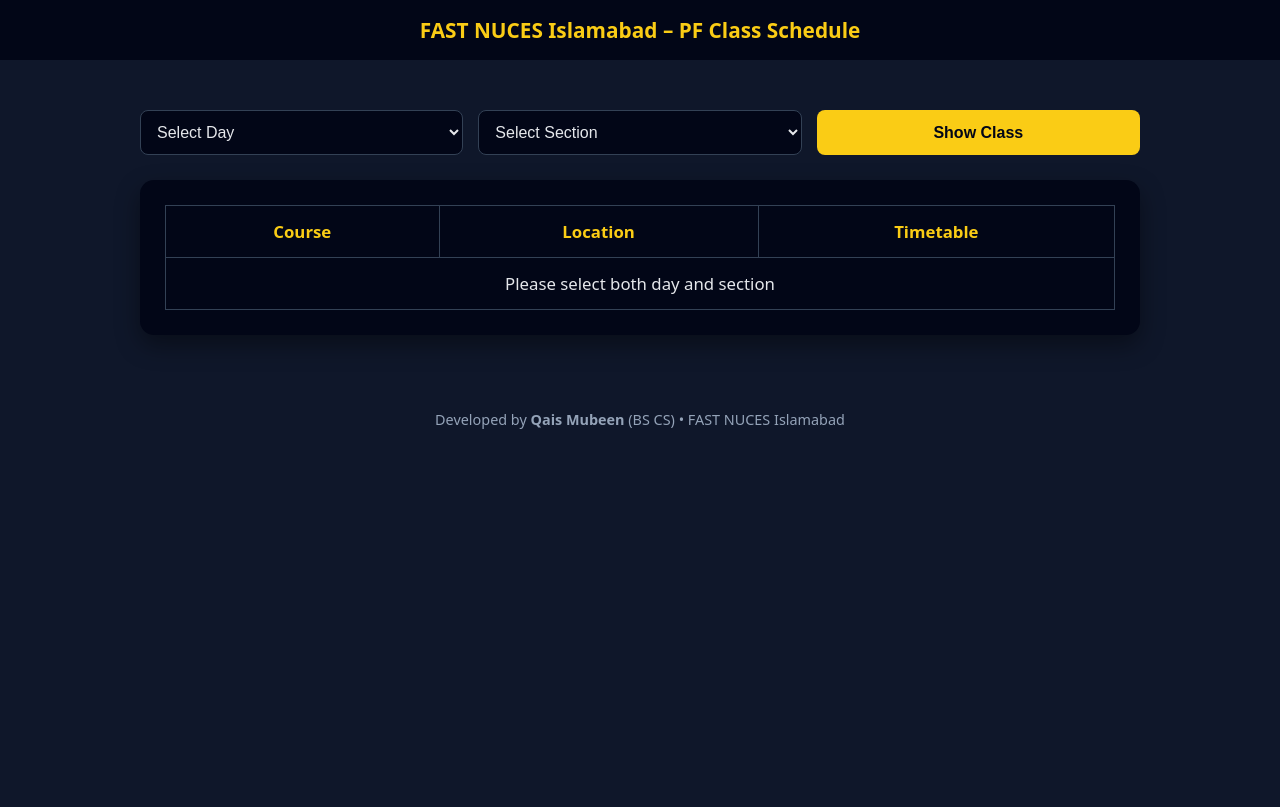
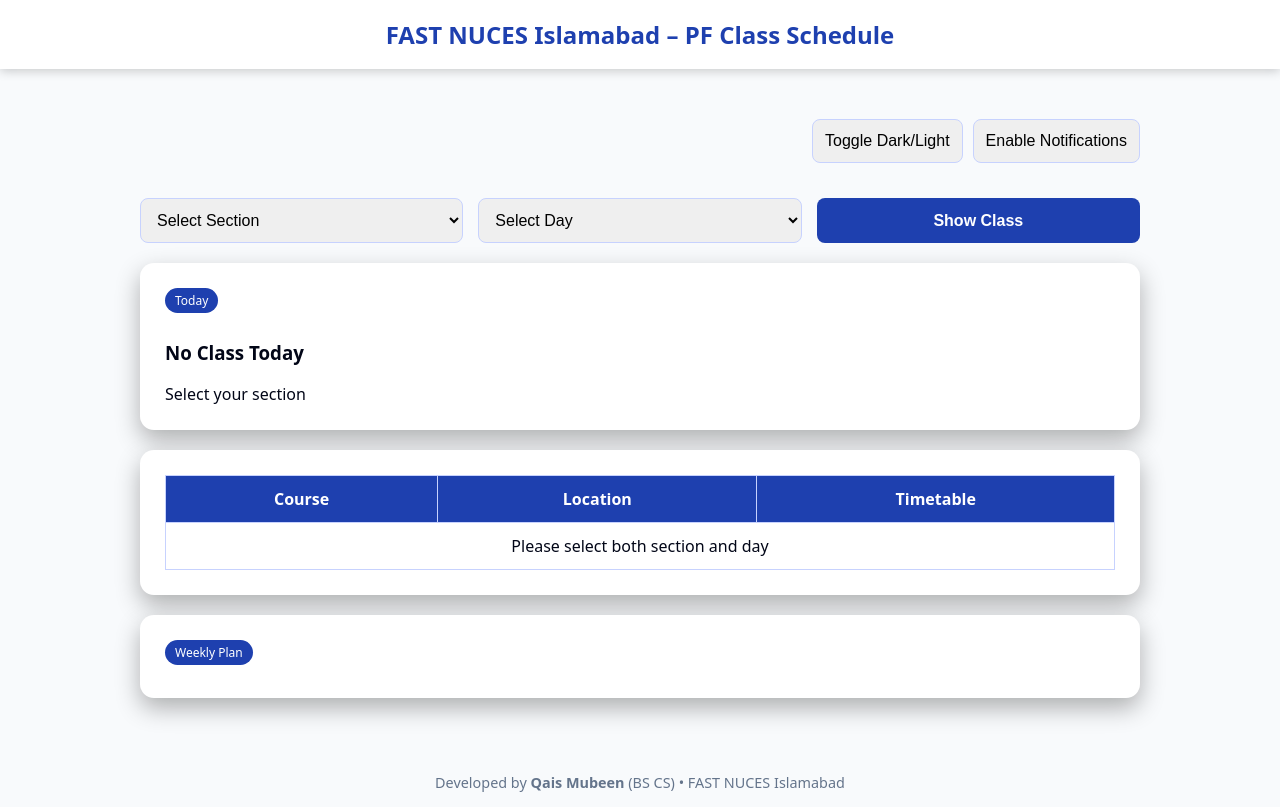
Before and after one commit to qaismubeen/Fast-Repeat-Courses-Timetable, a plain HTML site: page index.html in a window 1280 px wide. Both pictures are taken after a click on the button "Show Class". Drawn offline with Linux system fonts and the light colour scheme.

Commit message:
Update index.html

```diff
--- a/index.html
+++ b/index.html
@@ -1,88 +1,120 @@
 <!DOCTYPE html>
 <html lang="en">
 <head>
-  <meta charset="UTF-8" />
-  <meta name="viewport" content="width=device-width, initial-scale=1.0" />
+  <meta charset="UTF-8">
+  <meta name="viewport" content="width=device-width, initial-scale=1.0">
   <title>FAST PF Class Schedule</title>
+  <meta name="theme-color" content="#0f172a">
 
   <style>
+    :root {
+      --bg: #f8fafc;
+      --card: #ffffff;
+      --text: #020617;
+      --muted: #64748b;
+      --primary: #1e40af;
+      --accent: #e0e7ff;
+    }
+    body.dark {
+      --bg: #020617;
+      --card: #0f172a;
+      --text: #e5e7eb;
+      --muted: #94a3b8;
+      --primary: #60a5fa;
+      --accent: #1e293b;
+    }
+
     body {
       margin: 0;
       font-family: system-ui, -apple-system, BlinkMacSystemFont, 'Segoe UI', sans-serif;
-      background: #0f172a;
-      color: #e5e7eb;
+      background: var(--bg);
+      color: var(--text);
+      transition: all 0.3s ease;
     }
 
     header {
-      background: #020617;
-      padding: 16px;
+      padding: 18px 20px;
       text-align: center;
-      font-size: 1.3rem;
+      font-size: 1.5rem;
       font-weight: bold;
-      color: #facc15;
+      background: var(--card);
+      color: var(--primary);
+      box-shadow: 0 2px 10px rgba(0,0,0,0.2);
     }
 
     .container {
       max-width: 1000px;
       margin: 30px auto;
       padding: 20px;
+      display: grid;
+      gap: 20px;
     }
 
     .controls {
       display: grid;
       grid-template-columns: repeat(auto-fit, minmax(220px, 1fr));
       gap: 15px;
-      margin-bottom: 25px;
     }
 
     select, button {
       padding: 12px;
       font-size: 1rem;
       border-radius: 8px;
-      border: none;
+      border: 1px solid #c7d2fe;
     }
 
-    select {
-      background: #020617;
-      color: #e5e7eb;
-      border: 1px solid #334155;
+    button.primary {
+      background: var(--primary);
+      color: white;
+      border: none;
+      cursor: pointer;
+      font-weight: bold;
     }
 
-    button {
-      background: #facc15;
-      color: #020617;
-      cursor: pointer;
-      font-weight: 600;
+    button.primary:hover {
+      opacity: 0.9;
     }
 
-    button:hover {
-      background: #fde047;
-    }
-
-    .result {
-      display: none;
-      margin-top: 25px;
-      background: #020617;
+    .result, .todayCard, .weeklyCard {
+      background: var(--card);
+      color: var(--text);
       border-radius: 14px;
       padding: 25px;
-      box-shadow: 0 10px 25px rgba(0,0,0,0.4);
+      box-shadow: 0 10px 25px rgba(0,0,0,0.3);
     }
 
     table {
       width: 100%;
       border-collapse: collapse;
-      font-size: 1.05rem;
+      font-size: 1rem;
     }
 
     th, td {
-      border: 1px solid #334155;
-      padding: 14px;
+      border: 1px solid #c7d2fe;
+      padding: 12px;
       text-align: center;
     }
 
     th {
-      background: #020617;
-      color: #facc15;
+      background: var(--primary);
+      color: white;
+    }
+
+    .badge {
+      display: inline-block;
+      padding: 4px 10px;
+      border-radius: 999px;
+      background: var(--primary);
+      color: white;
+      font-size: 0.75rem;
+      margin-bottom: 8px;
+    }
+
+    .actions {
+      display: flex;
+      gap: 10px;
+      justify-content: flex-end;
+      margin-bottom: 15px;
     }
 
     footer {
@@ -90,7 +122,7 @@
       padding: 15px;
       margin-top: 40px;
       font-size: 0.9rem;
-      color: #94a3b8;
+      color: var(--muted);
     }
   </style>
 </head>
@@ -100,7 +132,19 @@
 
 <div class="container">
 
+  <div class="actions">
+    <button onclick="toggleDark()">Toggle Dark/Light</button>
+    <button onclick="enableNotify()">Enable Notifications</button>
+  </div>
+
   <div class="controls">
+    <select id="section">
+      <option value="">Select Section</option>
+      <option>CS-A</option>
+      <option>CS-B</option>
+      <option>CS-C</option>
+    </select>
+
     <select id="day">
       <option value="">Select Day</option>
       <option>Monday</option>
@@ -109,14 +153,13 @@
       <option>Friday</option>
     </select>
 
-    <select id="section">
-      <option value="">Select Section</option>
-      <option>CS-A</option>
-      <option>CS-B</option>
-      <option>CS-C</option>
-    </select>
+    <button class="primary" id="showBtn">Show Class</button>
+  </div>
 
-    <button id="showBtn">Show Class</button>
+  <div class="todayCard">
+    <span class="badge">Today</span>
+    <h3 id="todayDay">Loading...</h3>
+    <div id="todayClass">Select your section</div>
   </div>
 
   <div class="result" id="result">
@@ -130,6 +173,11 @@
       </thead>
       <tbody id="tableBody"></tbody>
     </table>
+  </div>
+
+  <div class="weeklyCard">
+    <span class="badge">Weekly Plan</span>
+    <table id="weekTable"></table>
   </div>
 
 </div>
@@ -154,31 +202,84 @@
   "Friday-CS-C": { course: "PF", location: "C-303", time: "11:30 - 12:50" }
 };
 
-  document.getElementById("showBtn").addEventListener("click", () => {
-    const day = document.getElementById("day").value;
-    const section = document.getElementById("section").value;
+const days = ["Monday","Tuesday","Wednesday","Friday"];
+
+const sectionEl = document.getElementById("section");
+const dayEl = document.getElementById("day");
+const tableBody = document.getElementById("tableBody");
+const resultDiv = document.getElementById("result");
+const todayDay = document.getElementById("todayDay");
+const todayClass = document.getElementById("todayClass");
+const weekTable = document.getElementById("weekTable");
+
+function showClass() {
+  const section = sectionEl.value;
+  const day = dayEl.value;
   const key = `${day}-${section}`;
 
-    const result = document.getElementById("result");
-    const body = document.getElementById("tableBody");
+  tableBody.innerHTML = '';
 
-    body.innerHTML = "";
-
-    if (!day || !section) {
-      body.innerHTML = `<tr><td colspan="3">Please select both day and section</td></tr>`;
-      result.style.display = "block";
+  if (!section || !day) {
+    tableBody.innerHTML = `<tr><td colspan="3">Please select both section and day</td></tr>`;
+    resultDiv.style.display = 'block';
     return;
   }
 
   if (scheduleData[key]) {
     const c = scheduleData[key];
-      body.innerHTML = `<tr><td>${c.course}</td><td>${c.location}</td><td>${c.time}</td></tr>`;
+    tableBody.innerHTML = `<tr><td>${c.course}</td><td>${c.location}</td><td>${c.time}</td></tr>`;
   } else {
-      body.innerHTML = `<tr><td colspan="3">No PF class scheduled</td></tr>`;
+    tableBody.innerHTML = `<tr><td colspan="3">No PF class scheduled</td></tr>`;
+  }
+  resultDiv.style.display = 'block';
 }
 
-    result.style.display = "block";
+function updateTodayCard() {
+  const todayName = days[new Date().getDay()-1];
+  todayDay.innerText = todayName || 'No Class Today';
+  const section = sectionEl.value;
+  if(section && scheduleData[`${todayName}-${section}`]){
+    const c = scheduleData[`${todayName}-${section}`];
+    todayClass.innerHTML = `<strong>${c.course}</strong> | ${c.location} | ${c.time}`;
+  } else {
+    todayClass.innerHTML = 'Select your section';
+  }
+}
+
+function buildWeek(section){
+  if(!section) return;
+  let html = '<tr><th>Day</th><th>Course</th><th>Location</th><th>Time</th></tr>';
+  days.forEach(d=>{
+    const key = `${d}-${section}`;
+    if(scheduleData[key]){
+      const c = scheduleData[key];
+      html += `<tr><td>${d}</td><td>${c.course}</td><td>${c.location}</td><td>${c.time}</td></tr>`;
+    }else{
+      html += `<tr><td>${d}</td><td colspan="3">No Class</td></tr>`;
+    }
   });
+  weekTable.innerHTML = html;
+}
+
+sectionEl.addEventListener('change',()=>{
+  updateTodayCard();
+  buildWeek(sectionEl.value);
+});
+
+document.getElementById('showBtn').addEventListener('click', showClass);
+
+function toggleDark(){
+  document.body.classList.toggle('dark');
+  localStorage.setItem('dark',document.body.classList.contains('dark'));
+}
+
+function enableNotify(){
+  Notification.requestPermission();
+  alert('Notifications enabled (browser supported)');
+}
+
+if(localStorage.getItem('dark')==='true') document.body.classList.add('dark');
+updateTodayCard();
 </script>
 
 </body>
```
Lines whose indentation alone changed are shown as unchanged.
